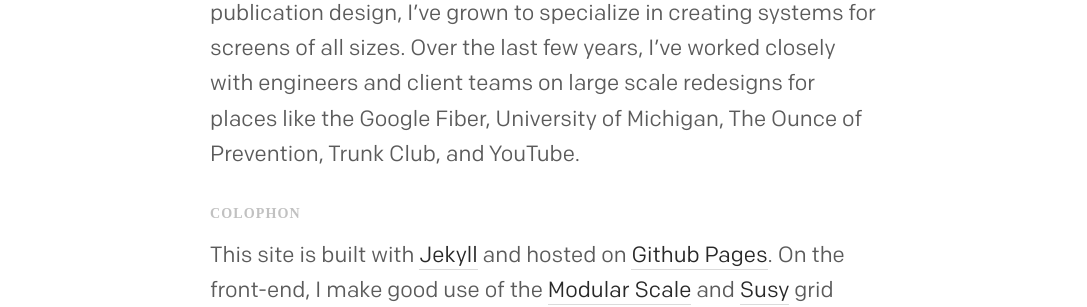
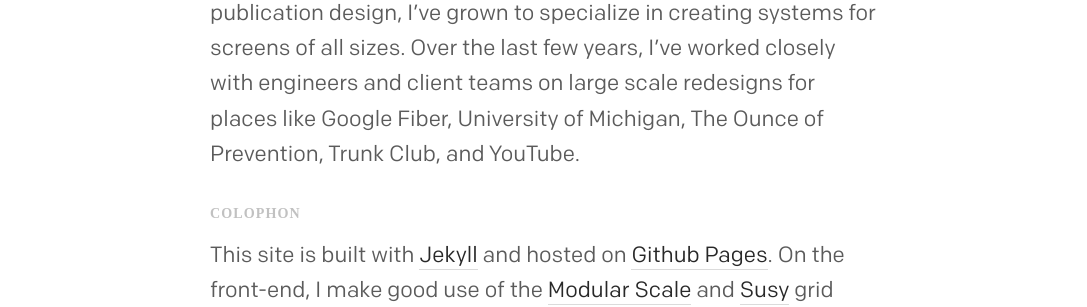
Before and after one commit to mesker/officeofmesker, a Jekyll site: the page built from index.html, in a window 1280 px wide. Shown: the part 1315-1622 px from the top of the page, without its empty margins (96-1183 px from the left). Built offline with Jekyll 4.4.1, drawn with Linux system fonts in a browser that asks for light colours; some web fonts are replaced; some of the changed text lies outside the part shown.

Commit message:
Update index.html

```diff
--- a/index.html
+++ b/index.html
@@ -38,7 +38,7 @@
   <section>
     <div class="l-column">
       <h2 class="section-heading">About Me</h2>
-      <p>I’m Michael Mesker, a designer in Chicago. With a background in publication design, I’ve grown to specialize in creating systems for screens of all sizes. Over the last few years, I’ve worked closely with engineers and client teams on large scale redesigns for places like the Google Fiber, University of Michigan, The Ounce of Prevention, Trunk Club, and YouTube.</p>
+      <p>I’m Michael Mesker, a designer in Chicago. With a background in publication design, I’ve grown to specialize in creating systems for screens of all sizes. Over the last few years, I’ve worked closely with engineers and client teams on large scale redesigns for places like Google Fiber, University of Michigan, The Ounce of Prevention, Trunk Club, and YouTube.</p>
       <h2 class="section-heading">Colophon</h2>
       <p>This site is built with <a href="http://jekyllrb.com/">Jekyll</a> and hosted on <a href="https://pages.github.com/">Github Pages</a>. On the front-end, I make good use of the <a href="https://github.com/modularscale/modularscale-sass">Modular Scale</a> and <a href="http://susy.oddbird.net/">Susy</a> grid gems. While I consider the site a work in progress, the current design decisions are documented in a brief <a href="/style-guide">style guide</a>.</p>
     </div>
```
